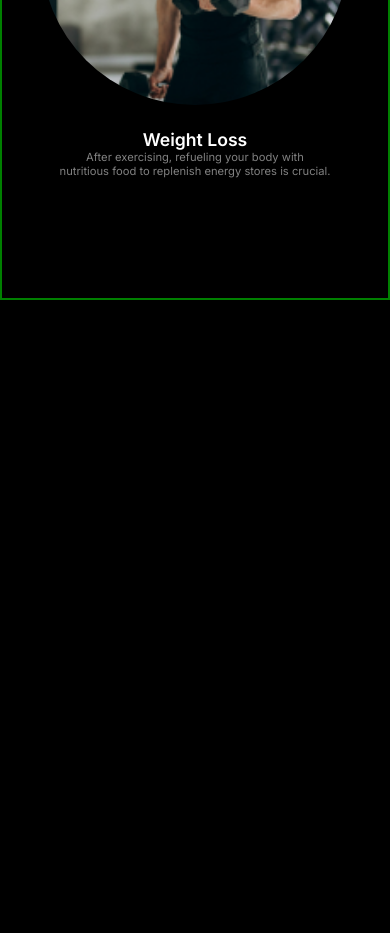
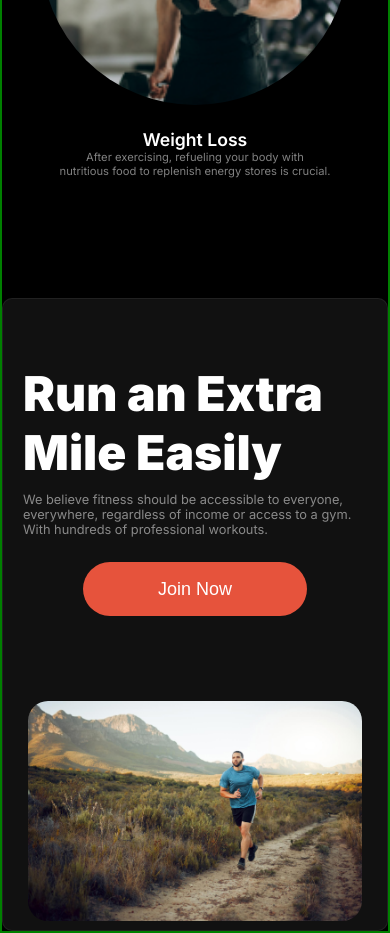
Before and after one commit to sajjad244/assignment-2-web, a plain HTML site: page index.html in a window 390 px wide. Shown: the part 2952-3885 px from the top of the page. Before the commit the page ends 3252 px from the top, so only its background shows below. Drawn offline with Linux system fonts and the light colour scheme.

Commit message:
run extra

```diff
--- a/index.html
+++ b/index.html
@@ -111,6 +111,20 @@
         </div>
         <!-- habit-container end -->
 
+        <!-- run extra mile start-->
+            <div class="run-extra-container">
+                <div class="run-extra-content">
+                    <h1 class="extra-title">Run an Extra
+                        Mile Easily</h1>
+                        <p class="run-description">We believe fitness should be accessible to everyone, everywhere, regardless of income or access to a gym. With hundreds of professional workouts.</p>
+                        <button class="btn">Join Now</button>
+                </div>
+                <div class="run-extra-img">
+                    <img src="./images/run.jpg" alt="">
+                </div>
+            </div>
+        <!-- run extra mile end -->
+
     </main>
 
     <footer></footer>
--- a/styles/responsive.css
+++ b/styles/responsive.css
@@ -65,4 +65,25 @@
     }
     /* habit-content end */
 
+    /* run extra mile start */
+    .run-extra-container{
+        flex-direction: column;
+        justify-content: center;
+        align-items: center;
+    }
+    .run-extra-content{
+        justify-content: center;
+        flex-direction: column;
+        align-items: center;
+        gap: 10px;
+        width: 100%;
+        margin-top: 50px;
+        padding: 15px 20px;
+    }
+    .run-extra-img{
+        width: 100%;
+        padding:5px 25px;
+    }
+    /* run extra mile end */
+
 }
--- a/styles/style.css
+++ b/styles/style.css
@@ -251,3 +251,38 @@ body {
     opacity: 0.5;
 }
 /* habit-container end */
+
+/* run-extra-container start */
+.run-extra-container{
+    border: 1px solid rgba(255, 255, 255, 0.067);
+    background-color: rgba(255, 255, 255, 0.067);
+    border-radius: 10px;
+    display: flex;
+    gap: 65px;
+}
+.run-extra-content{
+    width: 45%;
+    padding: 41px 54px;
+    display: flex;
+    justify-content: center;
+    flex-direction: column;
+    gap: 10px;
+}
+.extra-title{
+    font-size: 3rem;
+    font-weight: 900;
+}
+.run-description{
+    opacity: 0.5;
+    font-size: 0.8rem;
+    margin-bottom: 15px;
+}
+.run-extra-img{
+    width: 50%;
+    padding: 41px 54px;
+}
+.run-extra-img img{
+    width: 100%;
+    border-radius: 20px;
+}
+/* run-extra-container end */
```
